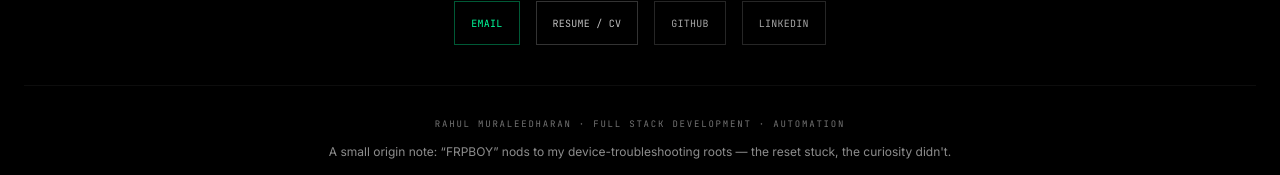
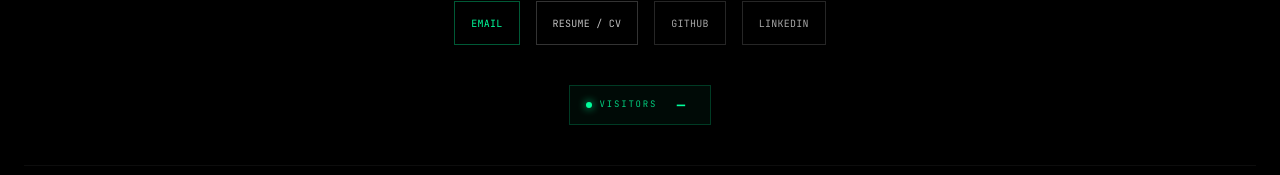
Before and after one commit to frpboy/frpboy-Portfolio, a Next.js app: page / in a window 1280 px wide. Shown: the part 7865-8040 px from the top of the page. Built offline with nearby package versions, Linux system fonts and the light colour scheme; no server answers.

Commit message:
feat: show visitor count in portfolio footer

```diff
--- a/app/page.tsx
+++ b/app/page.tsx
@@ -2,6 +2,7 @@ import Dashboard from "@/components/os/Dashboard";
 import OriginSection from "@/components/timeline/OriginSection";
 import LogicSection from "@/components/timeline/LogicSection";
 import HeroSection from "@/components/timeline/HeroSection";
+import VisitorCounter from "@/components/os/VisitorCounter";
 
 const personStructuredData = {
   "@context": "https://schema.org",
@@ -63,6 +64,9 @@ export default function Home() {
             <a href="https://github.com/frpboy" target="_blank" rel="noopener noreferrer" className="inline-flex min-h-11 items-center border border-white/15 px-4 py-3 font-mono text-[10px] uppercase tracking-wide text-white/65 transition-colors hover:border-system-green/60 hover:text-system-green focus-visible:outline focus-visible:outline-2 focus-visible:outline-system-green">GitHub</a>
             <a href="https://www.linkedin.com/in/k4nn4n" target="_blank" rel="noopener noreferrer" className="inline-flex min-h-11 items-center border border-white/15 px-4 py-3 font-mono text-[10px] uppercase tracking-wide text-white/65 transition-colors hover:border-system-green/60 hover:text-system-green focus-visible:outline focus-visible:outline-2 focus-visible:outline-system-green">LinkedIn</a>
           </nav>
+          <div className="flex justify-center">
+            <VisitorCounter />
+          </div>
           <div className="space-y-3 border-t border-white/5 pt-8">
             <p className="font-mono text-[9px] uppercase tracking-[0.2em] text-white/45">
               Rahul Muraleedharan · Full Stack Development · Automation
```
